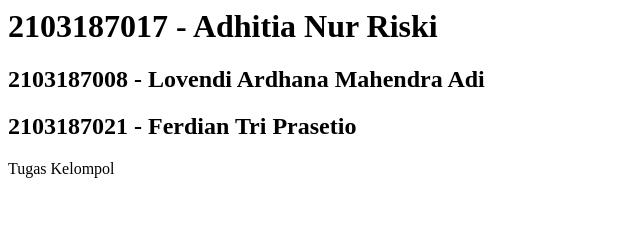
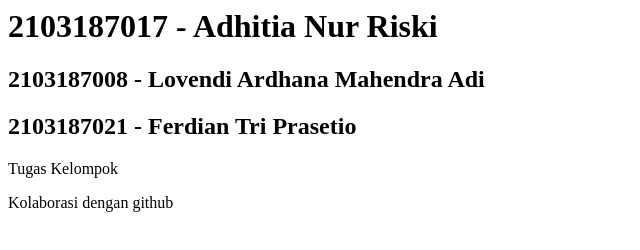
Before and after one commit to adhitianurr/kolaborasigithub, a plain HTML site: page index.html in a window 1280 px wide. Shown: the whole page, without its empty margins (0-640 px from the left). Drawn offline with Linux system fonts and the light colour scheme.

Commit message:
update file index.html di branch fiturindex_adhitianurriski

```diff
--- a/index.html
+++ b/index.html
@@ -7,7 +7,8 @@
     <h1>2103187017 - Adhitia Nur Riski</h1>
     <h2>2103187008 - Lovendi Ardhana Mahendra Adi</h2>
     <h2>2103187021 - Ferdian Tri Prasetio</h2>
-    <p>Tugas Kelompol</p>
+    <p>Tugas Kelompok</p>
+    <p>Kolaborasi dengan github</p>
   </main>
 </body>
 </html>
```
